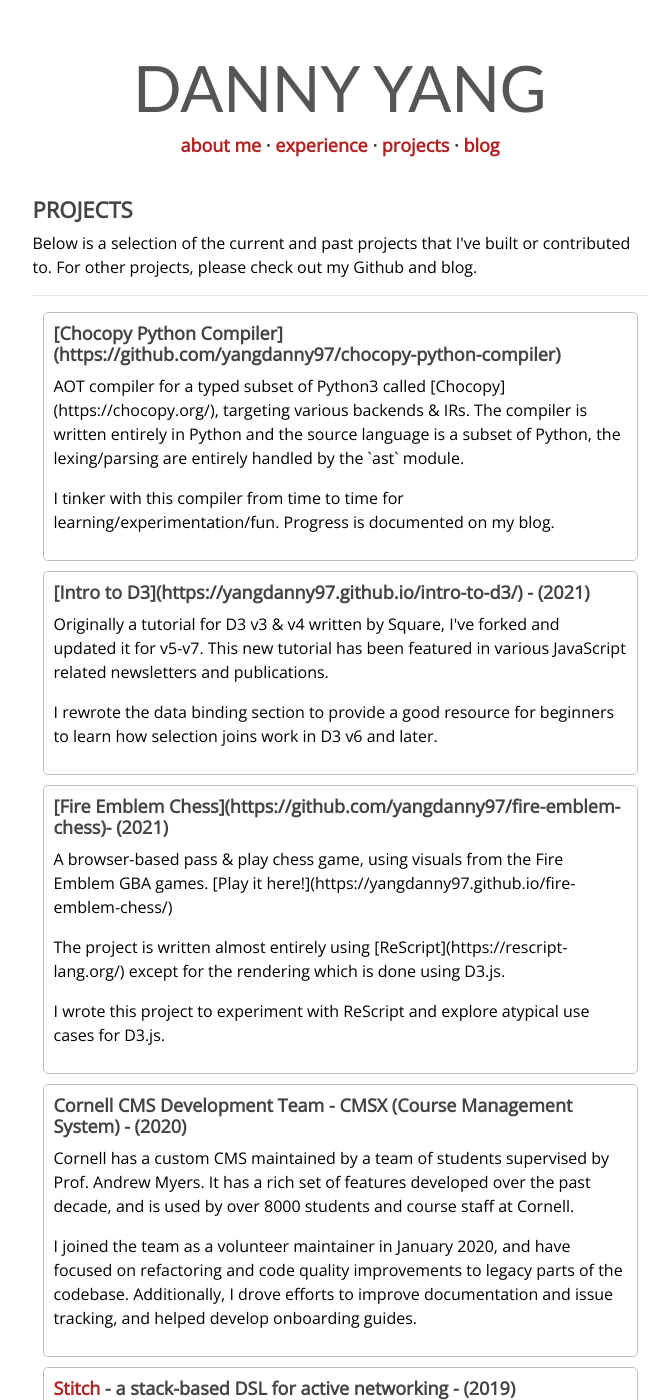
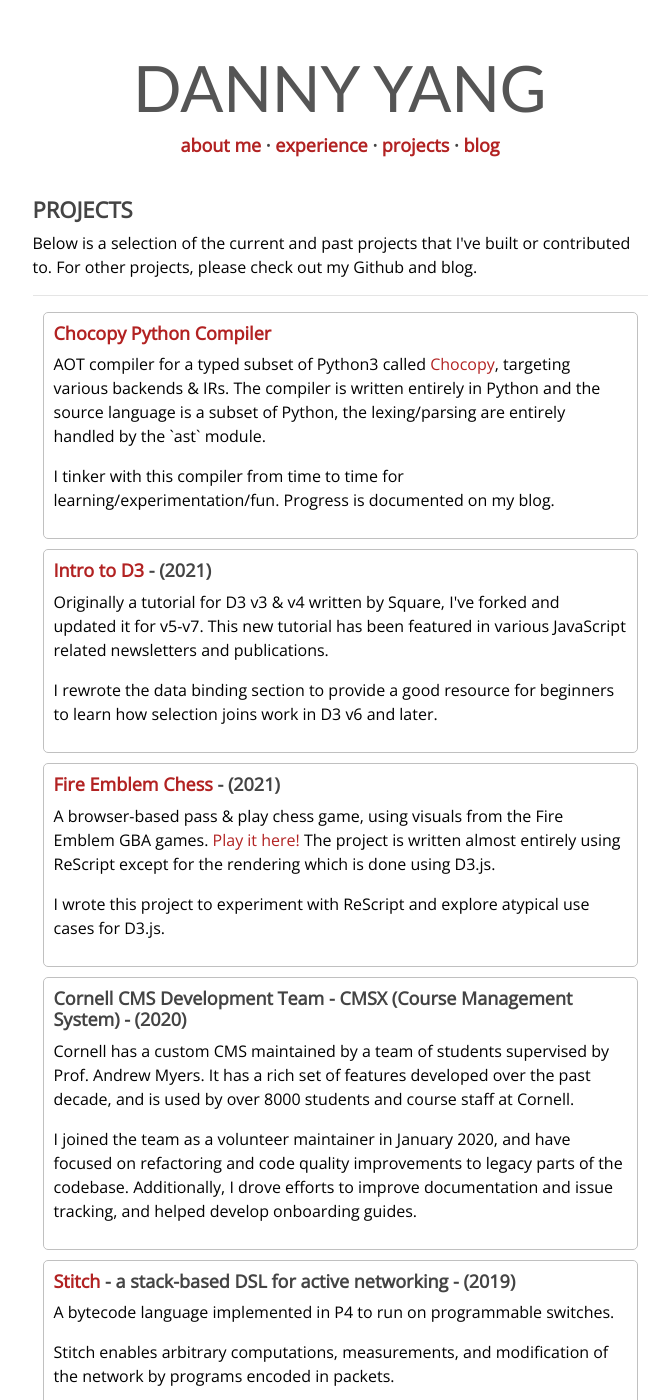
Before and after one commit to yangdanny97/yangdanny97.github.io, a Jekyll site: the page built from projects/index.html, in a window 1280 px wide and 1400 px high. Shown: the whole window, without its empty margins (300-969 px from the left). Built offline with Jekyll 4.4.1, drawn with Linux system fonts in a browser that asks for light colours.

Commit message:
fix links

```diff
--- a/projects/index.html
+++ b/projects/index.html
@@ -19,8 +19,8 @@
             please check out my Github and blog.</p>
         <hr>
         <div class="project-item">
-            <h4>[Chocopy Python Compiler](https://github.com/yangdanny97/chocopy-python-compiler)</h4>
-            <p>AOT compiler for a typed subset of Python3 called [Chocopy](https://chocopy.org/), targeting various
+            <h4><a href="https://github.com/yangdanny97/chocopy-python-compiler" target="_blank">Chocopy Python Compiler</a></h4>
+            <p>AOT compiler for a typed subset of Python3 called <a href="https://chocopy.org" target="_blank">Chocopy</a>, targeting various
                 backends & IRs. The compiler is written entirely in Python and the source language is a subset of Python, the
                 lexing/parsing are entirely handled by the `ast` module.
             </p>
@@ -29,7 +29,7 @@
             </p>
         </div>
         <div class="project-item">
-            <h4>[Intro to D3](https://yangdanny97.github.io/intro-to-d3/) - (2021)</h4>
+            <h4><a href="https://yangdanny97.github.io/intro-to-d3/" target="_blank">Intro to D3</a> - (2021)</h4>
             <p>Originally a tutorial for D3 v3 & v4 written by Square, I've forked and updated it for v5-v7. This new
                 tutorial has been featured in various JavaScript related newsletters and publications.
             </p>
@@ -38,12 +38,10 @@
             </p>
         </div>
         <div class="project-item">
-            <h4>[Fire Emblem Chess](https://github.com/yangdanny97/fire-emblem-chess)- (2021)</h4>
-            <p>A browser-based pass & play chess game, using visuals from the Fire Emblem GBA games. [Play it
-                here!](https://yangdanny97.github.io/fire-emblem-chess/)
-            </p>
-            <p>The project is written almost entirely using [ReScript](https://rescript-lang.org/) except for the
-                rendering which is done using D3.js.
+            <h4><a href="https://github.com/yangdanny97/fire-emblem-chess" target="_blank">Fire Emblem Chess</a> - (2021)</h4>
+            <p>A browser-based pass & play chess game, using visuals from the Fire Emblem GBA games.
+                <a href="https://yangdanny97.github.io/fire-emblem-chess/" target="_blank">Play it here!</a>
+                The project is written almost entirely using ReScript except for the rendering which is done using D3.js.
             </p>
             <p>I wrote this project to experiment with ReScript and explore atypical use cases for D3.js.
             </p>
```
